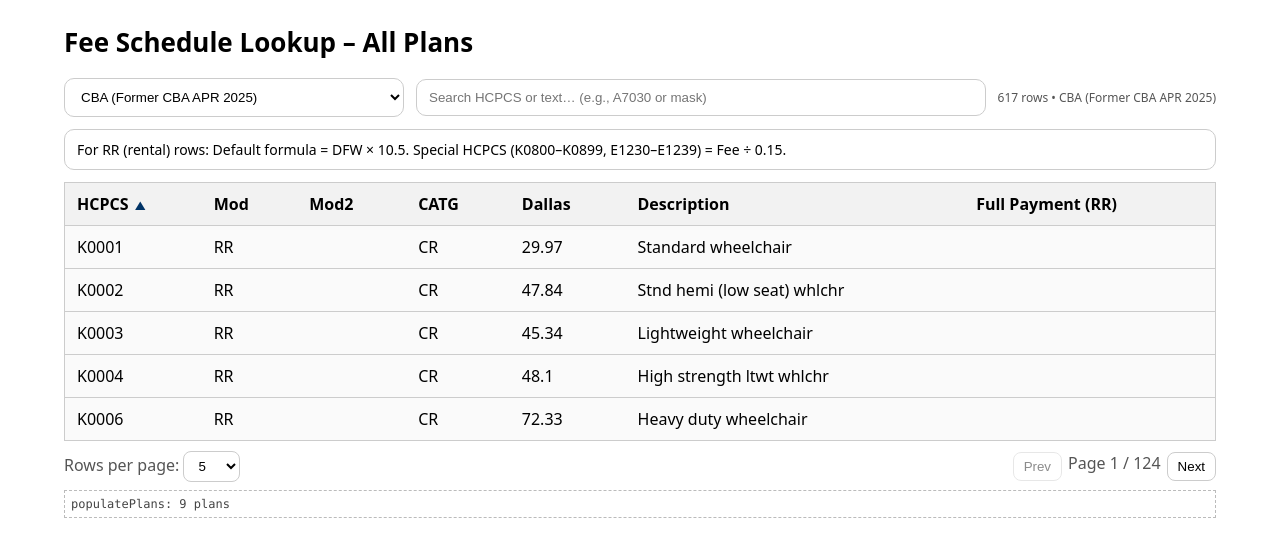
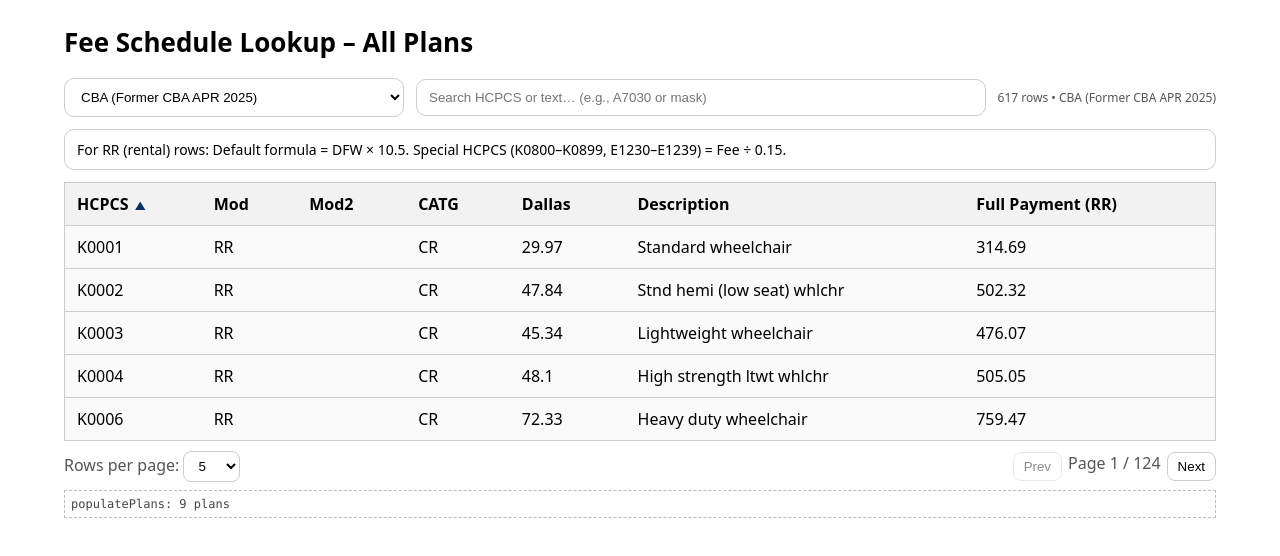
Before and after one commit to AER2436/hcpcs, a plain HTML site: page insurance_index.html in a window 1280 px wide. Drawn offline with Linux system fonts and the light colour scheme.

Commit message:
Update dfw index to include 'dallas' in lookup

```diff
--- a/insurance_index.html
+++ b/insurance_index.html
@@ -251,7 +251,7 @@ function projectRow(row, cfg){
       }
       else if (c.fn === 'full_rr_cba'){
         const modIdx = findColIndexByName(['mod','modifier']);
-        const dfwIdx = findColIndexByName(['dfw']);
+        const dfwIdx = findColIndexByName(['dallas', 'dfw']);
         if (modIdx >= 0 && dfwIdx >= 0 && String(row[modIdx]).trim().toUpperCase() === 'RR'){
           value = rentalTotalFromBase(row[dfwIdx], row);
         } else {
```
